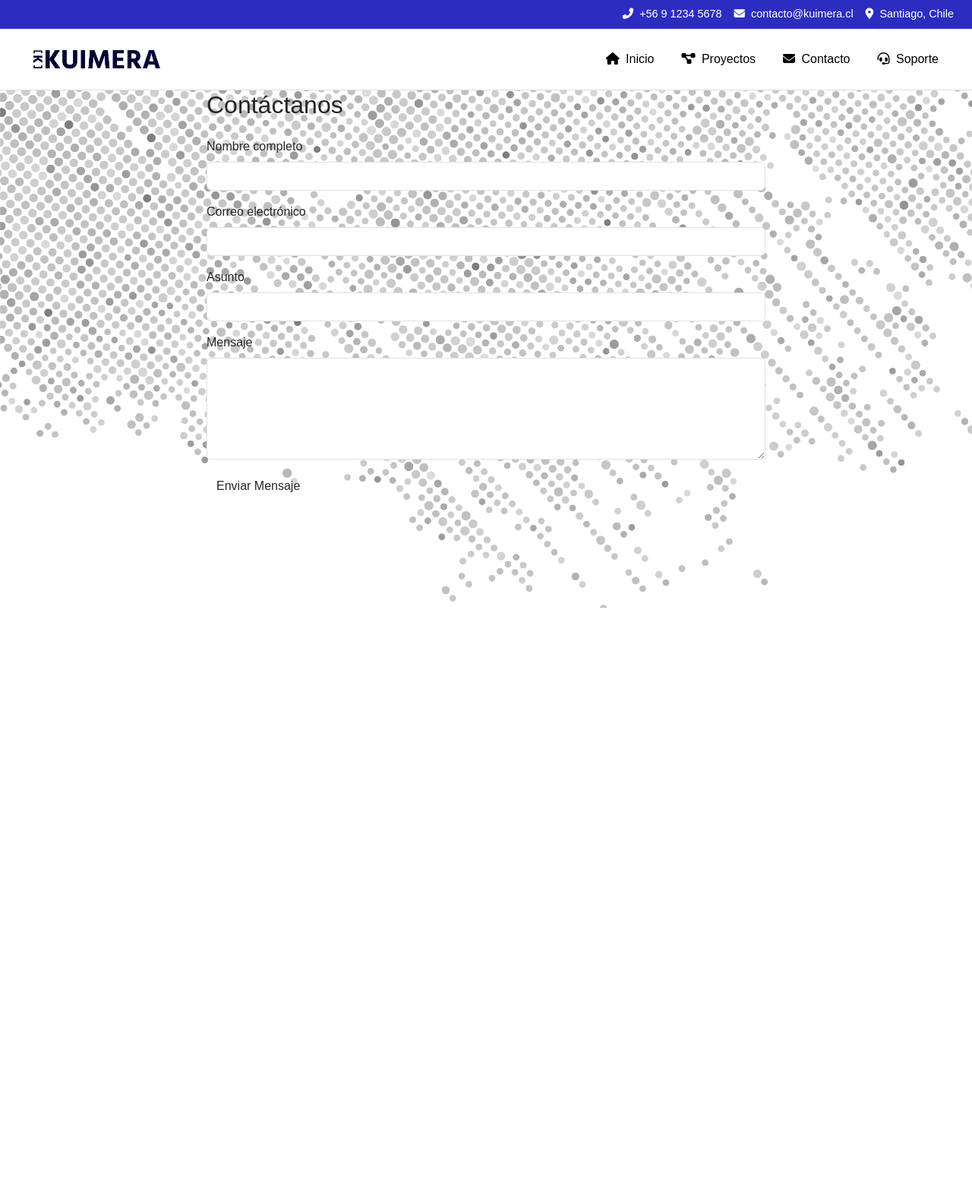
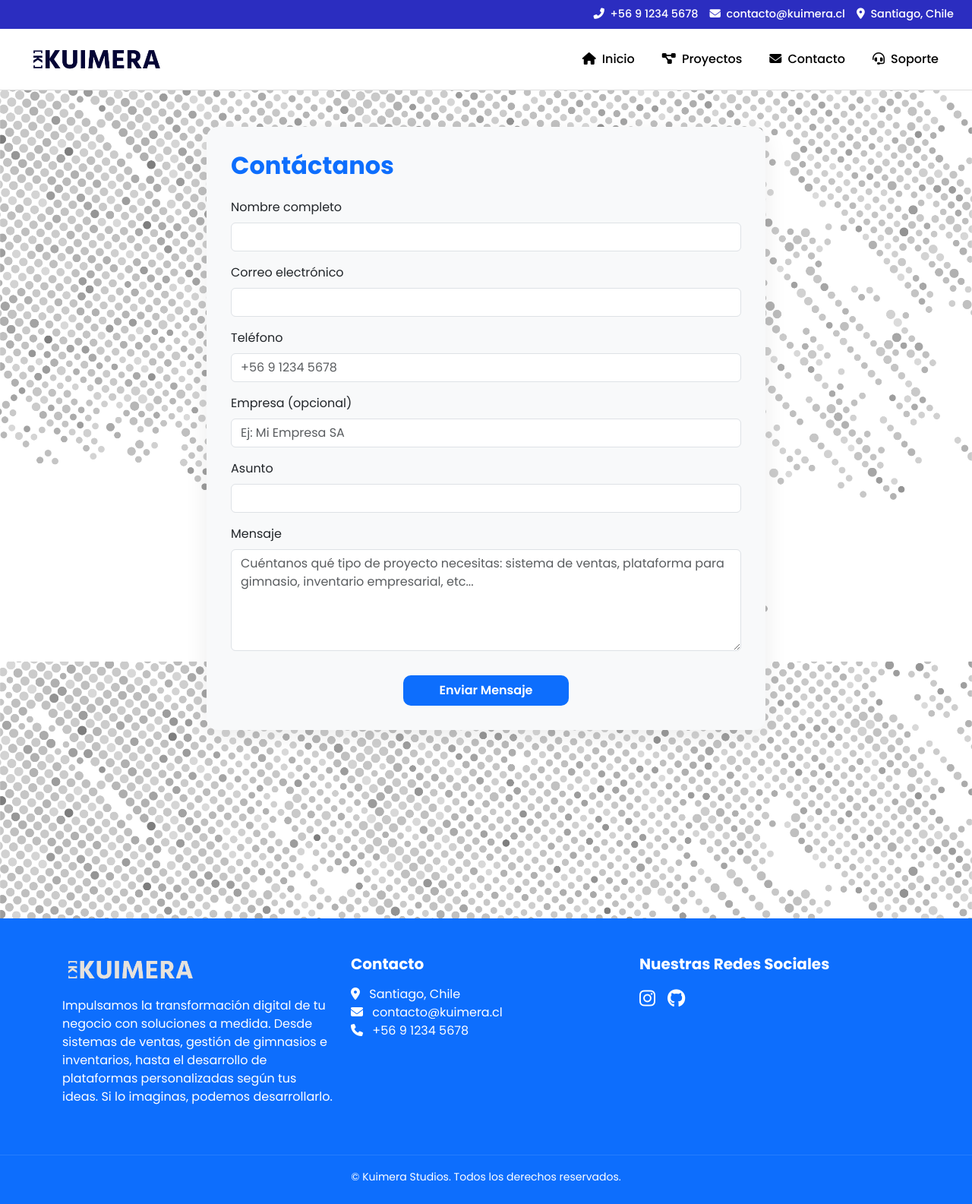
Before and after one commit to cristiandkn1/KuimeraLandingPage, a PHP site: page /contacto.html in a window 1280 px wide. Shown: the whole page at 76% size. Before the commit the page ends 800 px from the top, so only its background shows below. Run offline with PHP 8.4, Linux system fonts and the light colour scheme.

Commit message:
commit 2

```diff
--- a/contacto.html
+++ b/contacto.html
@@ -4,8 +4,10 @@
   <meta charset="UTF-8">
   <meta name="viewport" content="width=device-width, initial-scale=1.0">
   <title>Contacto | Kuimera Studios</title>
-  <link href="https://cdn.jsdelivr.net/npm/bootstrap@5.3.2/dist/css/bootstrap.min.css" rel="stylesheet">
-  <link href="https://cdnjs.cloudflare.com/ajax/libs/font-awesome/6.4.0/css/all.min.css" rel="stylesheet">
+ <link href="https://cdn.jsdelivr.net/npm/bootstrap@5.3.3/dist/css/bootstrap.min.css" rel="stylesheet">
+	<link rel="stylesheet" href="https://cdnjs.cloudflare.com/ajax/libs/font-awesome/6.5.0/css/all.min.css" integrity="sha512-..." crossorigin="anonymous" referrerpolicy="no-referrer" />
+	<link href="https://fonts.googleapis.com/css2?family=Poppins:wght@400;500;600&display=swap" rel="stylesheet">
+	<link href="https://fonts.googleapis.com/css2?family=Poppins:wght@400;600;700;800&display=swap" rel="stylesheet">
     <link rel="stylesheet" href="css/style.css">
 
 </head>
@@ -13,35 +15,59 @@
 
 <div id="header-placeholder"></div>
 
-<!-- Formulario de contacto -->
-<div class="container">
+
+<!-- Formulario de contacto moderno -->
+<div class="container py-5">
   <div class="row justify-content-center">
     <div class="col-md-8">
       <div class="contact-form">
-        <h2 class="form-title mb-4">Contáctanos</h2>
+        <h2 class="form-title mb-4 text-primary fw-bold">Contáctanos</h2>
         <form action="#" method="POST">
+
           <div class="mb-3">
             <label for="nombre" class="form-label">Nombre completo</label>
             <input type="text" class="form-control" id="nombre" name="nombre" required>
           </div>
+
           <div class="mb-3">
-            <label for="email" class="form-label">Correo electrónico</label>
-            <input type="email" class="form-control" id="email" name="email" required>
+            <label for="correo" class="form-label">Correo electrónico</label>
+            <input type="email" class="form-control" id="correo" name="correo" required>
           </div>
+
+          <div class="mb-3">
+            <label for="telefono" class="form-label">Teléfono</label>
+            <input type="tel" class="form-control" id="telefono" name="telefono" placeholder="+56 9 1234 5678" required>
+          </div>
+
+          <div class="mb-3">
+            <label for="empresa" class="form-label">Empresa (opcional)</label>
+            <input type="text" class="form-control" id="empresa" name="empresa" placeholder="Ej: Mi Empresa SA">
+          </div>
+
           <div class="mb-3">
             <label for="asunto" class="form-label">Asunto</label>
             <input type="text" class="form-control" id="asunto" name="asunto" required>
           </div>
+
           <div class="mb-3">
             <label for="mensaje" class="form-label">Mensaje</label>
-            <textarea class="form-control" id="mensaje" name="mensaje" rows="5" required></textarea>
+            <textarea class="form-control" id="mensaje" name="mensaje" rows="5" placeholder="Cuéntanos qué tipo de proyecto necesitas: sistema de ventas, plataforma para gimnasio, inventario empresarial, etc..." required></textarea>
           </div>
-          <button type="submit" class="btn btn-kuimera">Enviar Mensaje</button>
+
+          <div class="col-12 text-center">
+            <button type="submit" class="btn btn-kuimera px-5 py-2 mt-3">Enviar Mensaje</button>
+          </div>
+
         </form>
       </div>
     </div>
   </div>
 </div>
+
+
+<div id="footer-container"></div>
+
+
 
 <script src="https://cdn.jsdelivr.net/npm/bootstrap@5.3.2/dist/js/bootstrap.bundle.min.js"></script>
 
@@ -52,6 +78,13 @@
       document.getElementById('header-placeholder').innerHTML = data;
     });
 </script>
+<script>
+  fetch("footer.html")
+    .then(res => res.text())
+    .then(data => {
+      document.getElementById("footer-container").innerHTML = data;
+    });
+</script>
 
 </body>
 </html>
--- a/css/style.css
+++ b/css/style.css
@@ -182,25 +182,26 @@ body, .site-header, .site-header a, .mini-header {
   text-align: center;
 }
 
-/* ✅ Cara frontal azul sólida */
+/* ✅ Cara frontal blanca con texto negro */
 .slider-flip-cards .flip-card-front {
-  background-color: #2b3ac0;
-  color: white;
+  background-color: #ffffff;
+  color: #000000;
 }
 
-/* ✅ Cara trasera azul más oscura */
+/* ✅ Cara trasera azul con texto blanco */
 .slider-flip-cards .flip-card-back {
-  background-color: #1e2a8f;
-  color: white;
+  background-color: #0564f3;
+  color: #ffffff;
   transform: rotateY(180deg);
 }
 
-/* ✅ Íconos blancos */
+/* ✅ Íconos en el frente en negro */
 .slider-flip-cards .icon-front {
   font-size: 2.5rem;
   margin-bottom: 15px;
-  color: #ffffff;
+  color: #000000;
 }
+
 
 
 /* ------------------------------------------------------------------------------- seccion descripcion breve ---------------------------------------------------------------------------------- */
@@ -357,3 +358,34 @@ body, .site-header, .site-header a, .mini-header {
   margin-bottom: 15px;
   color: #ffffff;
 }
+
+
+
+
+
+/* ------------------------------------------------------------------------------- Boton contacto ---------------------------------------------------------------------------------- */
+.btn-kuimera {
+  background-color: #0d6efd;
+  color: white;
+  border: none;
+  border-radius: 10px; /* Más cuadrado */
+  padding: 0.6rem 2rem;
+  font-weight: 600;
+  font-size: 1rem;
+  transition: all 0.3s ease;
+}
+
+.btn-kuimera:hover {
+  background-color: #084298;
+  transform: translateY(-2px);
+  box-shadow: 0 6px 20px rgba(36, 74, 245, 0.596);
+}
+
+.contact-form {
+  background: #f8f9fa;
+  padding: 2rem;
+  border-radius: 15px;
+  box-shadow: 0 8px 30px rgba(0, 0, 0, 0.08);
+}
+
+/* -------------------------------------------------------------------------------  ---------------------------------------------------------------------------------- */
--- /dev/null
+++ b/footer.html
@@ -0,0 +1,41 @@
+<!-- Espacio antes del footer -->
+<div style="height: 200px;"></div>
+
+<footer class="bg-primary text-white pt-5 pb-4">
+  <div class="container text-center text-md-start">
+    <div class="row">
+
+      <!-- Logo -->
+      <div class="col-md-4 mb-4">
+        <a href="#" class="d-flex align-items-center mb-3 text-white text-decoration-none">
+          <img src="img/logo2.png" alt="Logo Kuimera" style="width: 180px;">
+        </a>
+<p>Impulsamos la transformación digital de tu negocio con soluciones a medida. Desde sistemas de ventas, gestión de gimnasios e inventarios, hasta el desarrollo de plataformas personalizadas según tus ideas. Si lo imaginas, podemos desarrollarlo.</p>
+      </div>
+
+      <!-- Información de contacto -->
+      <div class="col-md-4 mb-4">
+        <h5 class="fw-bold mb-3">Contacto</h5>
+        <ul class="list-unstyled">
+          <li><i class="fas fa-map-marker-alt me-2"></i> Santiago, Chile</li>
+          <li><i class="fas fa-envelope me-2"></i> contacto@kuimera.cl</li>
+          <li><i class="fas fa-phone me-2"></i> +56 9 1234 5678</li>
+        </ul>
+      </div>
+
+      <!-- Redes sociales -->
+      <div class="col-md-4 mb-4">
+        <h5 class="fw-bold mb-3">Nuestras Redes Sociales</h5>
+        <div class="d-flex gap-3">
+          <a href="#" class="text-white fs-4"><i class="fab fa-instagram"></i></a>
+          <a href="#" class="text-white fs-4"><i class="fab fa-github"></i></a>
+        </div>
+      </div>
+
+    </div>
+  </div>
+
+  <div class="text-center mt-4 border-top pt-3" style="border-color: rgba(255,255,255,0.1) !important;">
+    <small>&copy; <script>document.write(new Date().getFullYear())</script> Kuimera Studios. Todos los derechos reservados.</small>
+  </div>
+</footer>
```
Also changed, not shown: index.html (+11 -4 lines), img/logo2.png (added).
